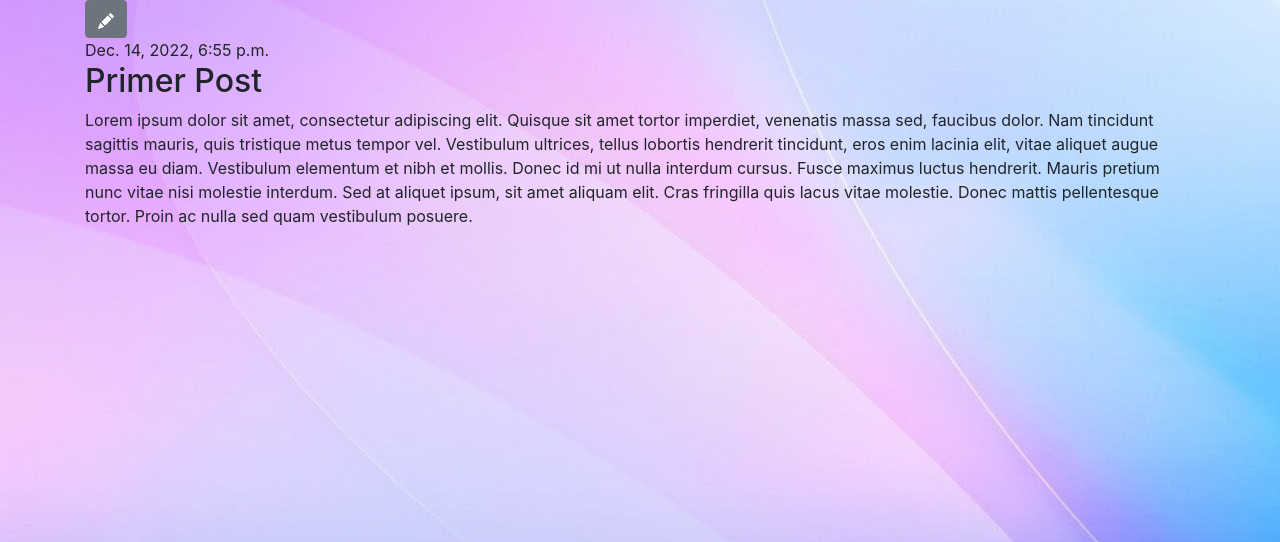
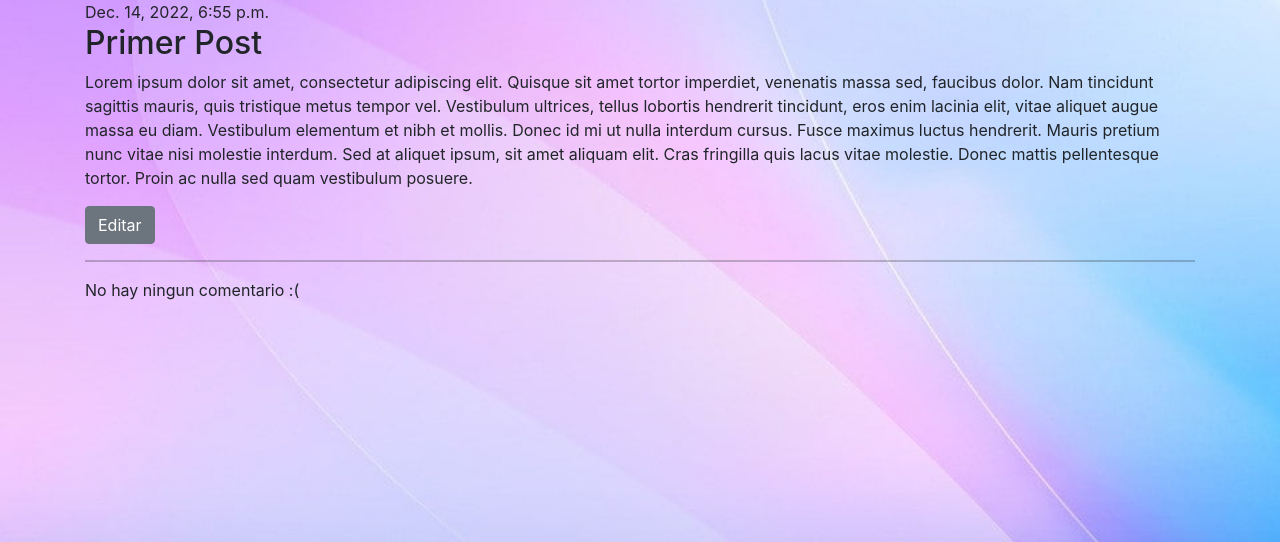
Before and after one commit to Marukuz/Django-marc, a Django app: page /post/1/ in a window 1280 px wide. Shown: the part 56-598 px from the top of the page. Run offline with Django 3.2, Linux system fonts and the light colour scheme; data comes from the database, SQL or seed files in the repository; both versions use the stored data as it was after the commit; some libraries are stand-ins or nearby versions.

Commit message:
Modelo comentarios y visualizacion

```diff
--- a/mysite/blog/admin.py
+++ b/mysite/blog/admin.py
@@ -1,4 +1,5 @@
 from django.contrib import admin
-from .models import Post
+from .models import Post, Comment
 
 admin.site.register(Post)
+admin.site.register(Comment)
--- a/mysite/blog/models.py
+++ b/mysite/blog/models.py
@@ -16,3 +16,17 @@ class Post(models.Model):
 
     def __str__(self):
         return self.title
+
+class Comment(models.Model):
+    post = models.ForeignKey('blog.Post', on_delete=models.CASCADE, related_name='comments')
+    author = models.CharField(max_length=200)
+    text = models.TextField()
+    created_date = models.DateTimeField(default=timezone.now)
+    approved_comment = models.BooleanField(default=False)
+
+    def approve(self):
+        self.approved_comment = True
+        self.save()
+
+    def __str__(self):
+        return self.text
--- a/mysite/blog/templates/blog/post_detail.html
+++ b/mysite/blog/templates/blog/post_detail.html
@@ -2,11 +2,7 @@
 
 {% block content %}
     <article class="post">
-        <aside class="actions">
-            <a class="btn btn-secondary" href="{% url 'post_edit' pk=post.pk %}">
-                {% include './icons/pencil-fill.svg' %}
-            </a>
-        </aside>
+
         {% if post.published_date %}
             <time class="date">
                 {{ post.published_date }}
@@ -14,5 +10,21 @@
         {% endif %}
         <h2>{{ post.title }}</h2>
         <p>{{ post.text|linebreaksbr }}</p>
+        <aside class="actions">
+            <a href="{% url 'post_edit' pk=post.pk %}"><button class="btn btn-secondary">Editar</button></a>
+        </aside>
     </article>
+    <hr>
+    {% for comment in post.comments.all %}
+        <div class="comment">
+            <div class="date">{{ comment.created_date }}</div>
+            <strong>{{ comment.author }}</strong>
+            <p>{{ comment.text|linebreaks }}</p>
+        </div>
+    {% endfor %}
+    {% if post.comments.count == 0%}
+
+    <p>No hay ningun comentario :(</p>
+
+    {% endif %}
 {% endblock %}
--- a/mysite/blog/templates/blog/post_list.html
+++ b/mysite/blog/templates/blog/post_list.html
@@ -16,8 +16,12 @@
                     <p>{{ post.text|linebreaksbr }}</p>
                 </div>
             </div>
+            <a href="{% url 'post_detail' pk=post.pk %} ">Comments: {{ post.comments.count }}</a>
         </div>
     </article>
+    <hr>
+
+
 
     {% endfor %}
 {% endblock %}
```
Also changed, not shown: mysite/blog/forms.py (+7 -1 lines), mysite/blog/migrations/0002_comment.py (added), mysite/db.sqlite3.
